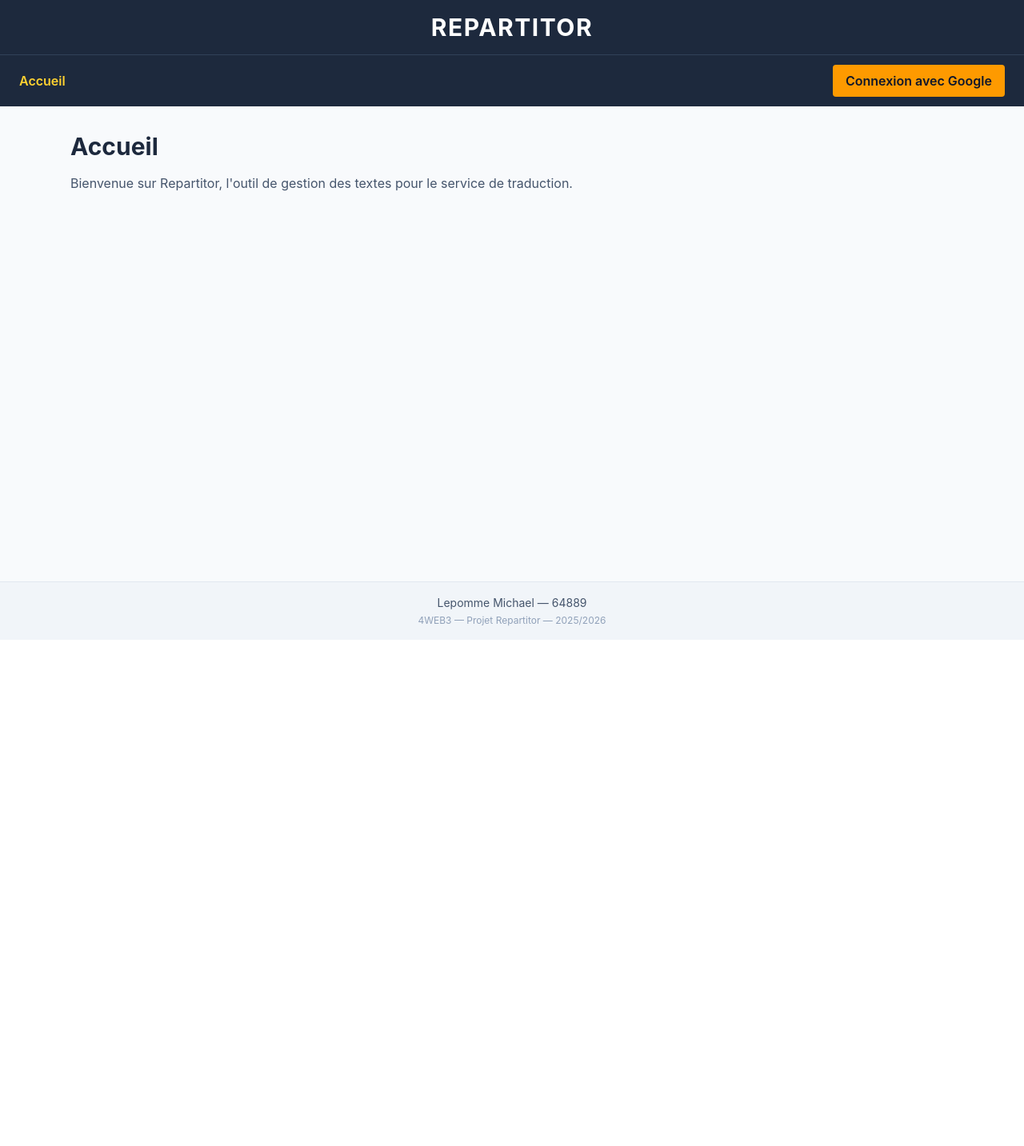
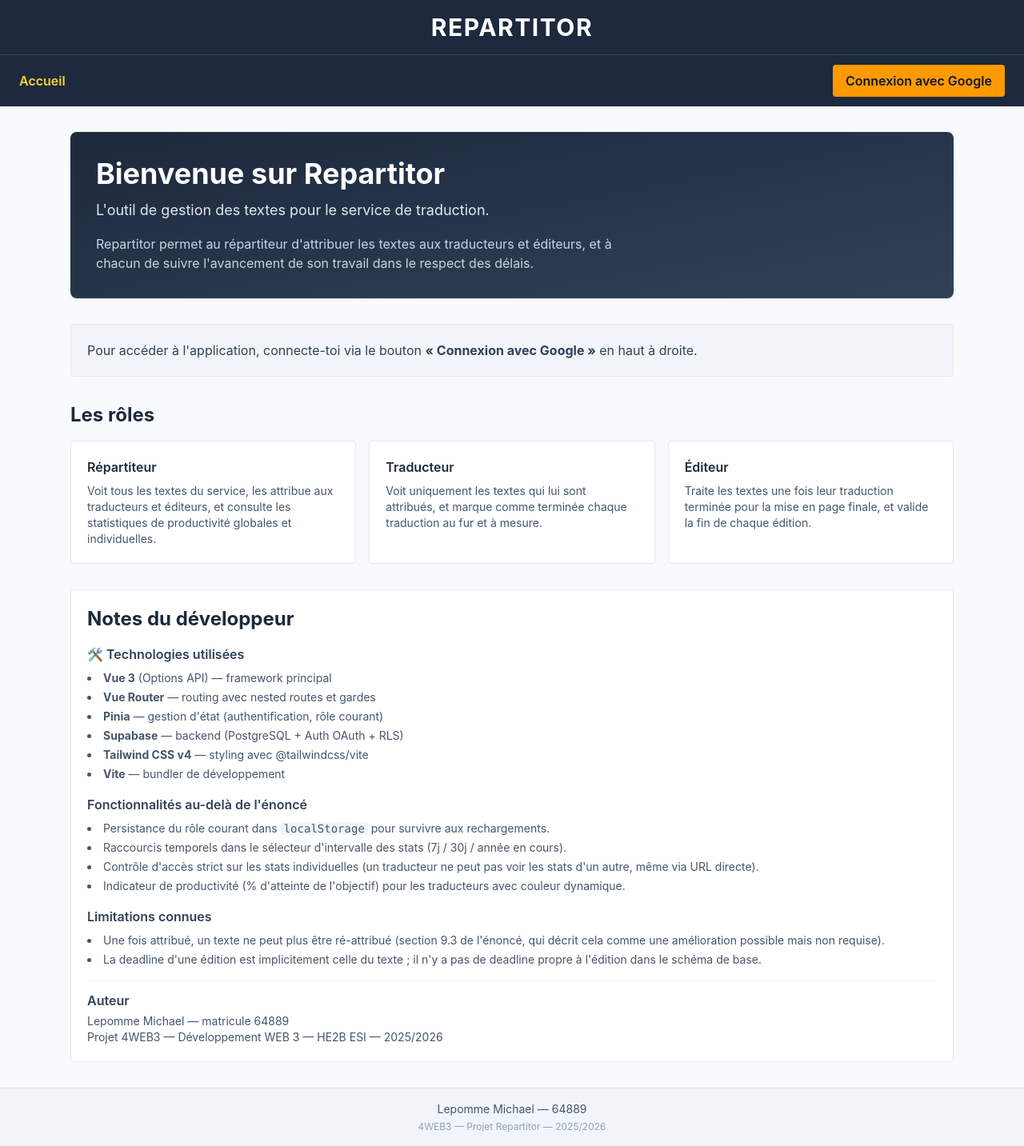
Before and after one commit to veon-mc/repartitor, a Vue app in the folder repartitor-g64889/: page / in a window 1280 px wide. Shown: the whole page at 80% size. Before the commit the page ends 800 px from the top, so only its background shows below. Built offline with nearby package versions, Linux system fonts and the light colour scheme; no server answers.

Commit message:
feat(home): polished home page with developer notes and quick access

```diff
--- a/repartitor-g64889/src/views/HomeView.vue
+++ b/repartitor-g64889/src/views/HomeView.vue
@@ -1,15 +1,167 @@
 <script>
+import { mapStores } from 'pinia'
+import { useAuthStore } from '@/stores/AuthStore'
+import { useRoleStore } from '@/stores/RoleStore'
+
 export default {
   name: 'HomeView',
+
+  computed: {
+    ...mapStores(useAuthStore, useRoleStore),
+  },
 }
 </script>
 
 <template>
-  <section class="space-y-4">
-    <h1 class="text-3xl font-bold text-slate-800">Accueil</h1>
-    <p class="text-slate-600">
-      Bienvenue sur Repartitor, l'outil de gestion des textes
-      pour le service de traduction.
-    </p>
+  <section class="space-y-8">
+    <!-- En-tête de bienvenue -->
+    <div class="bg-gradient-to-br from-slate-800 to-slate-700 text-white rounded-lg p-8 shadow">
+      <h1 class="text-4xl font-bold mb-3">Bienvenue sur Repartitor</h1>
+      <p class="text-slate-200 text-lg">
+        L'outil de gestion des textes pour le service de traduction.
+      </p>
+      <p class="text-slate-300 mt-4 max-w-2xl">
+        Repartitor permet au répartiteur d'attribuer les textes aux traducteurs et
+        éditeurs, et à chacun de suivre l'avancement de son travail dans le respect
+        des délais.
+      </p>
+    </div>
+
+    <!-- Accès rapide pour utilisateurs connectés -->
+    <div v-if="authStore.isAuthenticated" class="bg-amber-50 border border-amber-200 rounded p-5">
+      <h2 class="text-lg font-semibold text-slate-800 mb-3">
+        Bonjour {{ authStore.displayName }}
+      </h2>
+      <p class="text-slate-700 mb-3">
+        Tu es actuellement
+        <strong>{{ roleStore.roleLabel.toLowerCase() }}</strong>
+        <span v-if="roleStore.person">
+          ({{ roleStore.person.firstname }} {{ roleStore.person.lastname }} —
+          <span class="font-mono">{{ roleStore.person.id }}</span>)
+        </span>.
+      </p>
+      <div class="flex flex-wrap gap-2">
+        <RouterLink
+          :to="{ name: 'roles' }"
+          class="bg-white border border-amber-300 hover:bg-amber-100 text-slate-700 px-4 py-2 rounded text-sm font-semibold transition-colors"
+        >
+          Changer de rôle
+        </RouterLink>
+        <RouterLink
+          :to="{ name: 'texts' }"
+          class="bg-amber-500 hover:bg-amber-600 text-slate-900 px-4 py-2 rounded text-sm font-semibold transition-colors"
+        >
+          Gérer les textes
+        </RouterLink>
+        <RouterLink
+          :to="{ name: 'stats' }"
+          class="bg-white border border-amber-300 hover:bg-amber-100 text-slate-700 px-4 py-2 rounded text-sm font-semibold transition-colors"
+        >
+          Voir les statistiques
+        </RouterLink>
+      </div>
+    </div>
+
+    <!-- Message pour utilisateurs non connectés -->
+    <div v-else class="bg-slate-100 border border-slate-200 rounded p-5">
+      <p class="text-slate-700">
+        Pour accéder à l'application, connecte-toi via le bouton
+        <strong>« Connexion avec Google »</strong> en haut à droite.
+      </p>
+    </div>
+
+    <!-- Présentation rapide des rôles -->
+    <div>
+      <h2 class="text-2xl font-bold text-slate-800 mb-4">Les rôles</h2>
+      <div class="grid grid-cols-1 md:grid-cols-3 gap-4">
+        <div class="bg-white border border-slate-200 rounded p-5">
+          <h3 class="font-semibold text-slate-800 mb-2">Répartiteur</h3>
+          <p class="text-sm text-slate-600">
+            Voit tous les textes du service, les attribue aux traducteurs et éditeurs,
+            et consulte les statistiques de productivité globales et individuelles.
+          </p>
+        </div>
+        <div class="bg-white border border-slate-200 rounded p-5">
+          <h3 class="font-semibold text-slate-800 mb-2">Traducteur</h3>
+          <p class="text-sm text-slate-600">
+            Voit uniquement les textes qui lui sont attribués, et marque comme terminée
+            chaque traduction au fur et à mesure.
+          </p>
+        </div>
+        <div class="bg-white border border-slate-200 rounded p-5">
+          <h3 class="font-semibold text-slate-800 mb-2">Éditeur</h3>
+          <p class="text-sm text-slate-600">
+            Traite les textes une fois leur traduction terminée pour la mise en page
+            finale, et valide la fin de chaque édition.
+          </p>
+        </div>
+      </div>
+    </div>
+
+    <!-- Notes du développeur -->
+    <div class="bg-white border border-slate-200 rounded p-5 space-y-4">
+      <h2 class="text-2xl font-bold text-slate-800">Notes du développeur</h2>
+
+      <!-- Technologies -->
+      <div>
+        <h3 class="font-semibold text-slate-700 mb-2">🛠️ Technologies utilisées</h3>
+        <ul class="text-sm text-slate-600 space-y-1 list-disc list-inside">
+          <li><strong>Vue 3</strong> (Options API) — framework principal</li>
+          <li><strong>Vue Router</strong> — routing avec nested routes et gardes</li>
+          <li><strong>Pinia</strong> — gestion d'état (authentification, rôle courant)</li>
+          <li><strong>Supabase</strong> — backend (PostgreSQL + Auth OAuth + RLS)</li>
+          <li><strong>Tailwind CSS v4</strong> — styling avec @tailwindcss/vite</li>
+          <li><strong>Vite</strong> — bundler de développement</li>
+        </ul>
+      </div>
+
+      <!-- Fonctionnalités avancées -->
+      <div>
+        <h3 class="font-semibold text-slate-700 mb-2">Fonctionnalités au-delà de l'énoncé</h3>
+        <ul class="text-sm text-slate-600 space-y-1 list-disc list-inside">
+          <li>
+            Persistance du rôle courant dans <code class="bg-slate-100 px-1 rounded">localStorage</code>
+            pour survivre aux rechargements.
+          </li>
+          <li>
+            Raccourcis temporels dans le sélecteur d'intervalle des stats
+            (7j / 30j / année en cours).
+          </li>
+          <li>
+            Contrôle d'accès strict sur les stats individuelles
+            (un traducteur ne peut pas voir les stats d'un autre, même via URL directe).
+          </li>
+          <li>
+            Indicateur de productivité (% d'atteinte de l'objectif) pour les traducteurs
+            avec couleur dynamique.
+          </li>
+        </ul>
+      </div>
+
+      <!-- Bugs connus / limitations -->
+      <div>
+        <h3 class="font-semibold text-slate-700 mb-2">Limitations connues</h3>
+        <ul class="text-sm text-slate-600 space-y-1 list-disc list-inside">
+          <li>
+            Une fois attribué, un texte ne peut plus être ré-attribué (section
+            9.3 de l'énoncé, qui décrit cela comme une amélioration possible mais
+            non requise).
+          </li>
+          <li>
+            La deadline d'une édition est implicitement celle du texte ; il n'y a
+            pas de deadline propre à l'édition dans le schéma de base.
+          </li>
+        </ul>
+      </div>
+
+      <!-- Auteur -->
+      <div class="pt-3 border-t border-slate-100">
+        <h3 class="font-semibold text-slate-700 mb-1">Auteur</h3>
+        <p class="text-sm text-slate-600">
+          Lepomme Michael — matricule 64889<br />
+          Projet 4WEB3 — Développement WEB 3 — HE2B ESI — 2025/2026
+        </p>
+      </div>
+    </div>
   </section>
 </template>
```
